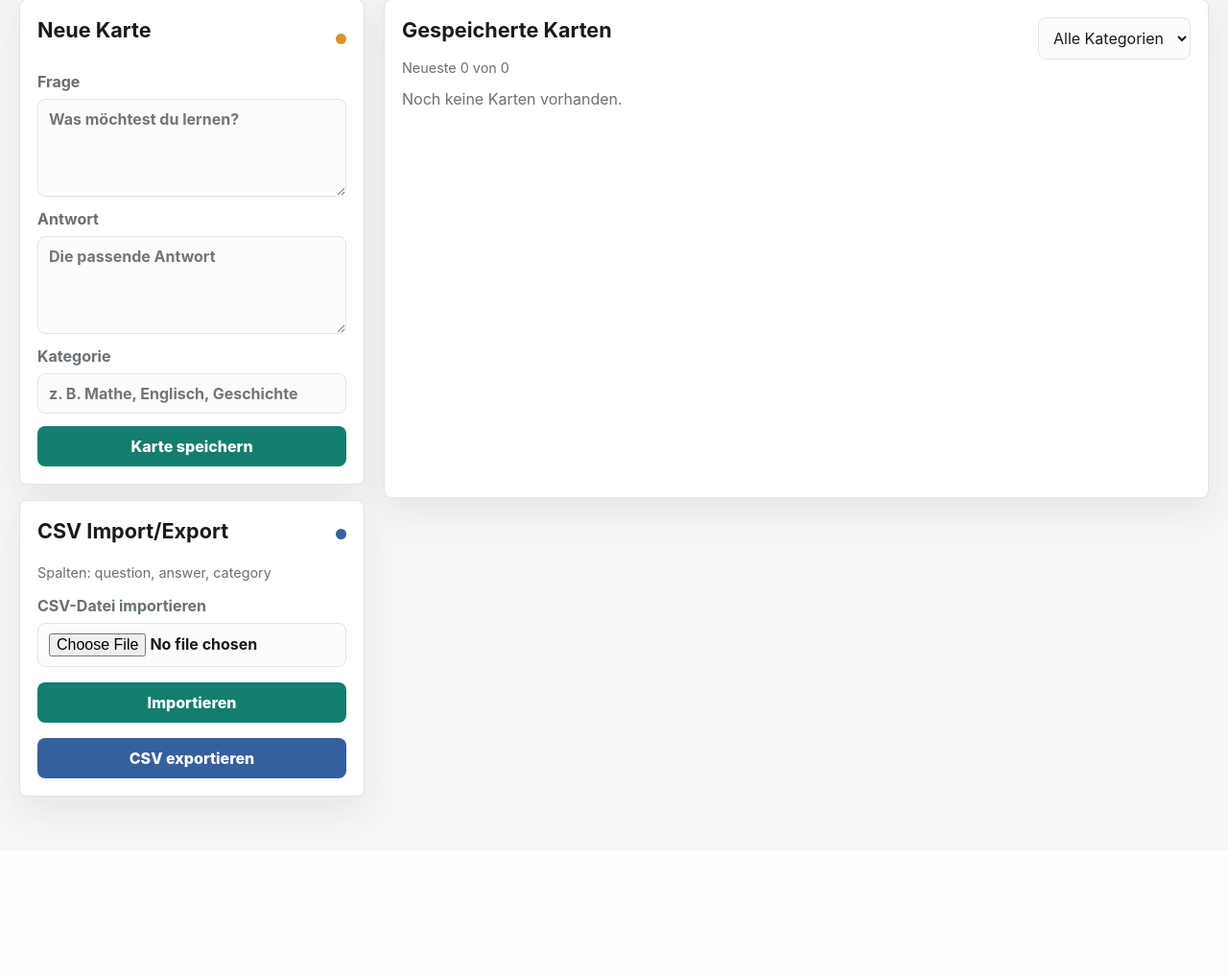
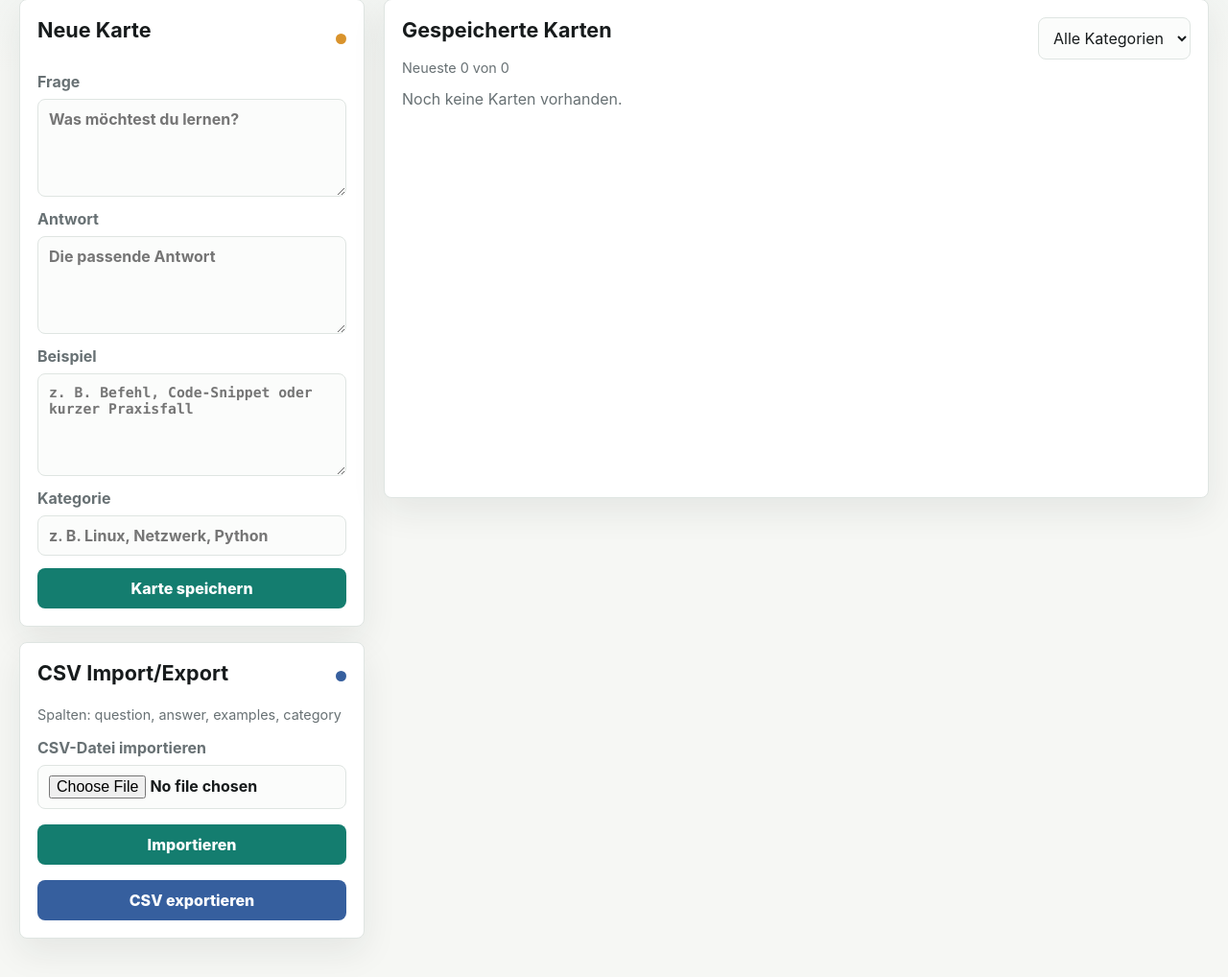
Before and after one commit to JonasB11/KarteiCard, a Flask app: page / in a window 1280 px wide. Shown: the part 205-1223 px from the top of the page at 96% size. Before the commit the page ends 1068 px from the top, so only its background shows below. Run offline with Flask 3, Linux system fonts and the light colour scheme.

Commit message:
Add examples for IT flashcards

```diff
--- a/app.py
+++ b/app.py
@@ -6,7 +6,7 @@ from datetime import datetime, timezone
 
 from flask import Flask, Response, flash, redirect, render_template, request, url_for
 from flask_sqlalchemy import SQLAlchemy
-from sqlalchemy import func, inspect
+from sqlalchemy import func, inspect, text
 
 
 db = SQLAlchemy()
@@ -17,6 +17,7 @@ class Card(db.Model):
     id = db.Column(db.Integer, primary_key=True)
     question = db.Column(db.Text, nullable=False)
     answer = db.Column(db.Text, nullable=False)
+    examples = db.Column(db.Text, nullable=True)
     category = db.Column(db.String(120), nullable=False, default="Allgemein", index=True)
     times_seen = db.Column(db.Integer, nullable=False, default=0)
     times_correct = db.Column(db.Integer, nullable=False, default=0)
@@ -49,6 +50,10 @@ def create_app():
 
     with app.app_context():
         db.create_all()
+        columns = {column["name"] for column in inspect(db.engine).get_columns(Card.__tablename__)}
+        if "examples" not in columns:
+            with db.engine.begin() as connection:
+                connection.execute(text(f"ALTER TABLE {Card.__tablename__} ADD COLUMN examples TEXT NULL"))
         existing_indexes = {index["name"] for index in inspect(db.engine).get_indexes(Card.__tablename__)}
         for index in Card.__table__.indexes:
             if index.name not in existing_indexes:
@@ -93,13 +98,14 @@ def create_app():
     def create_card():
         question = request.form.get("question", "").strip()
         answer = request.form.get("answer", "").strip()
+        examples = request.form.get("examples", "").strip()
         category = request.form.get("category", "").strip() or "Allgemein"
 
         if not question or not answer:
             flash("Bitte fülle Frage und Antwort aus.", "error")
             return redirect(url_for("index"))
 
-        db.session.add(Card(question=question, answer=answer, category=category))
+        db.session.add(Card(question=question, answer=answer, examples=examples, category=category))
         db.session.commit()
         flash("Karte gespeichert.", "success")
         return redirect(url_for("index"))
@@ -108,11 +114,11 @@ def create_app():
     def export_cards():
         output = io.StringIO()
         writer = csv.writer(output)
-        writer.writerow(["question", "answer", "category", "times_seen", "times_correct"])
+        writer.writerow(["question", "answer", "examples", "category", "times_seen", "times_correct"])
 
         cards = Card.query.order_by(Card.category.asc(), Card.created_at.asc()).all()
         for card in cards:
-            writer.writerow([card.question, card.answer, card.category, card.times_seen, card.times_correct])
+            writer.writerow([card.question, card.answer, card.examples or "", card.category, card.times_seen, card.times_correct])
 
         csv_data = output.getvalue()
         return Response(
@@ -150,13 +156,14 @@ def create_app():
             normalized = {(key or "").strip().lower(): (value or "").strip() for key, value in row.items()}
             question = normalized.get("question", "")
             answer = normalized.get("answer", "")
+            examples = normalized.get("examples", "")
             category = normalized.get("category", "") or "Allgemein"
 
             if not question or not answer:
                 skipped += 1
                 continue
 
-            db.session.add(Card(question=question, answer=answer, category=category))
+            db.session.add(Card(question=question, answer=answer, examples=examples, category=category))
             imported += 1
 
         db.session.commit()
--- a/static/style.css
+++ b/static/style.css
@@ -228,6 +228,11 @@ textarea {
   min-height: 92px;
 }
 
+textarea[name="examples"] {
+  font-family: "SFMono-Regular", Consolas, "Liberation Mono", monospace;
+  font-size: 0.92rem;
+}
+
 button {
   border: 0;
   border-radius: 8px;
--- a/templates/index.html
+++ b/templates/index.html
@@ -30,8 +30,12 @@
           <textarea name="answer" rows="4" required placeholder="Die passende Antwort"></textarea>
         </label>
         <label>
+          Beispiel
+          <textarea name="examples" rows="5" placeholder="z. B. Befehl, Code-Snippet oder kurzer Praxisfall"></textarea>
+        </label>
+        <label>
           Kategorie
-          <input name="category" placeholder="z. B. Mathe, Englisch, Geschichte">
+          <input name="category" placeholder="z. B. Linux, Netzwerk, Python">
         </label>
         <button type="submit">Karte speichern</button>
       </form>
@@ -41,7 +45,7 @@
           <h2>CSV Import/Export</h2>
           <span class="dot blue"></span>
         </div>
-        <p class="muted">Spalten: question, answer, category</p>
+        <p class="muted">Spalten: question, answer, examples, category</p>
         <form class="import-form" method="post" action="{{ url_for('import_cards') }}" enctype="multipart/form-data">
           <label>
             CSV-Datei importieren
@@ -82,6 +86,9 @@
               <span class="tag">{{ card.category }}</span>
               <h3>{{ card.question }}</h3>
               <p>{{ card.answer }}</p>
+              {% if card.examples %}
+                <pre class="example-preview"><code>{{ card.examples }}</code></pre>
+              {% endif %}
               <div class="card-meta">
                 <small>{{ card.times_seen }}x gelernt</small>
                 <small>{{ card.success_rate }}% richtig</small>
--- a/templates/learn.html
+++ b/templates/learn.html
@@ -24,6 +24,12 @@
         <details>
           <summary>Antwort aufdecken</summary>
           <p>{{ card.answer }}</p>
+          {% if card.examples %}
+            <div class="example-block">
+              <strong>Beispiel</strong>
+              <pre><code>{{ card.examples }}</code></pre>
+            </div>
+          {% endif %}
         </details>
       </article>
       <div class="actions">
```
Also changed, not shown: other parts of static/style.css (+41 -0 lines), README.md.
